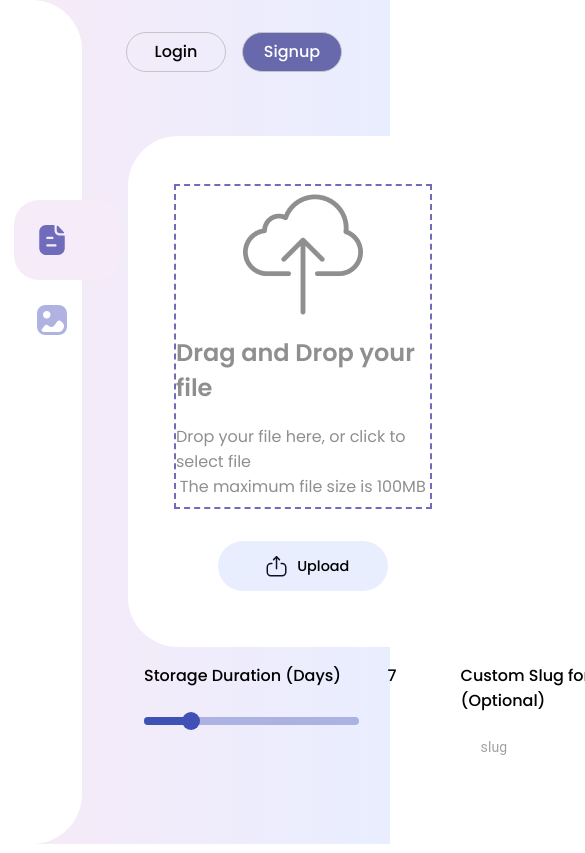
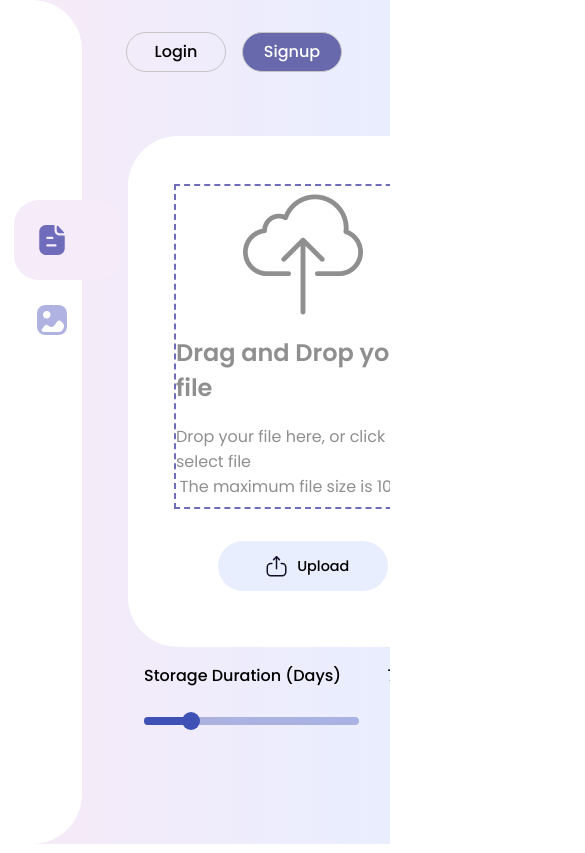
Before and after one commit to thetkpark/cscms-storage, a React (Create React App) app in the folder client/: page / in a window 390 px wide. Shown: the top 853 px of the page, 585 px wide, since content can reach past the window. Built offline with nearby package versions, Linux system fonts and the light colour scheme; no server answers.

Commit message:
fix: responsive :hammer:

```diff
--- a/client/src/NewApp.js
+++ b/client/src/NewApp.js
@@ -37,13 +37,13 @@ function App() {
 					}
 				})
 			})
-			.catch(err => {
+			.catch(() => {
 				setAuth({
 					isAuthenticated: false,
 					user: null
 				})
 			})
-	}, [])
+	}, [setAuth])
 	useEffect(() => {
 		if (auth.isAuthenticated) {
 			setDialog(null)
--- a/client/src/components/file/FileList.js
+++ b/client/src/components/file/FileList.js
@@ -35,6 +35,7 @@ const FileList = ({ setError }) => {
 	useEffect(() => {
 		if (sort.name === '') {
 			setDisplayFile(files)
+			setSort({ name: '', asc: true })
 		} else {
 			let temp = [...files].sort((a, b) => {
 				if (sort.name === 'size') {
@@ -49,7 +50,7 @@ const FileList = ({ setError }) => {
 			})
 			setDisplayFile(temp)
 		}
-	}, [sort])
+	}, [files, sort])
 	const handleSort = type => {
 		if (type === sort.name) {
 			if (sort.asc) {
@@ -117,9 +118,17 @@ const FileList = ({ setError }) => {
 									return (
 										<tr key={index} className={styles.Row}>
 											{file.type === 'file' ? (
-												<FileDetail fetchFiles={fetchFiles} setError={setError} file={file} />
+												<FileDetail
+													fetchFiles={fetchFiles}
+													setError={setError}
+													file={file}
+												/>
 											) : (
-												<ImageDetail fetchFiles={fetchFiles} setError={setError} file={file} />
+												<ImageDetail
+													fetchFiles={fetchFiles}
+													setError={setError}
+													file={file}
+												/>
 											)}
 										</tr>
 									)
--- a/client/src/components/upload/UploadContainer.js
+++ b/client/src/components/upload/UploadContainer.js
@@ -44,7 +44,6 @@ const UploadContainer = ({ type, handleUpload, setError, progress }) => {
 				duration,
 				clearFile: () => setSelectedFile(null)
 			})
-
 		} catch (err) {
 			setError(err.response.data.message)
 		}
@@ -52,7 +51,7 @@ const UploadContainer = ({ type, handleUpload, setError, progress }) => {
 	return (
 		<div
 			style={{
-				height: '75vh',
+				minHeight: '75vh',
 				display: 'flex',
 				flexDirection: 'column',
 				margin: '1rem auto'
--- a/client/src/styles/NewApp.module.css
+++ b/client/src/styles/NewApp.module.css
@@ -11,6 +11,8 @@
 	padding: 1rem 8rem;
 	display: flex;
 	flex-direction: column;
+	height: 85vh;
+	overflow: auto;
 }
 
 @media screen and (max-width: 1024px) {
```
